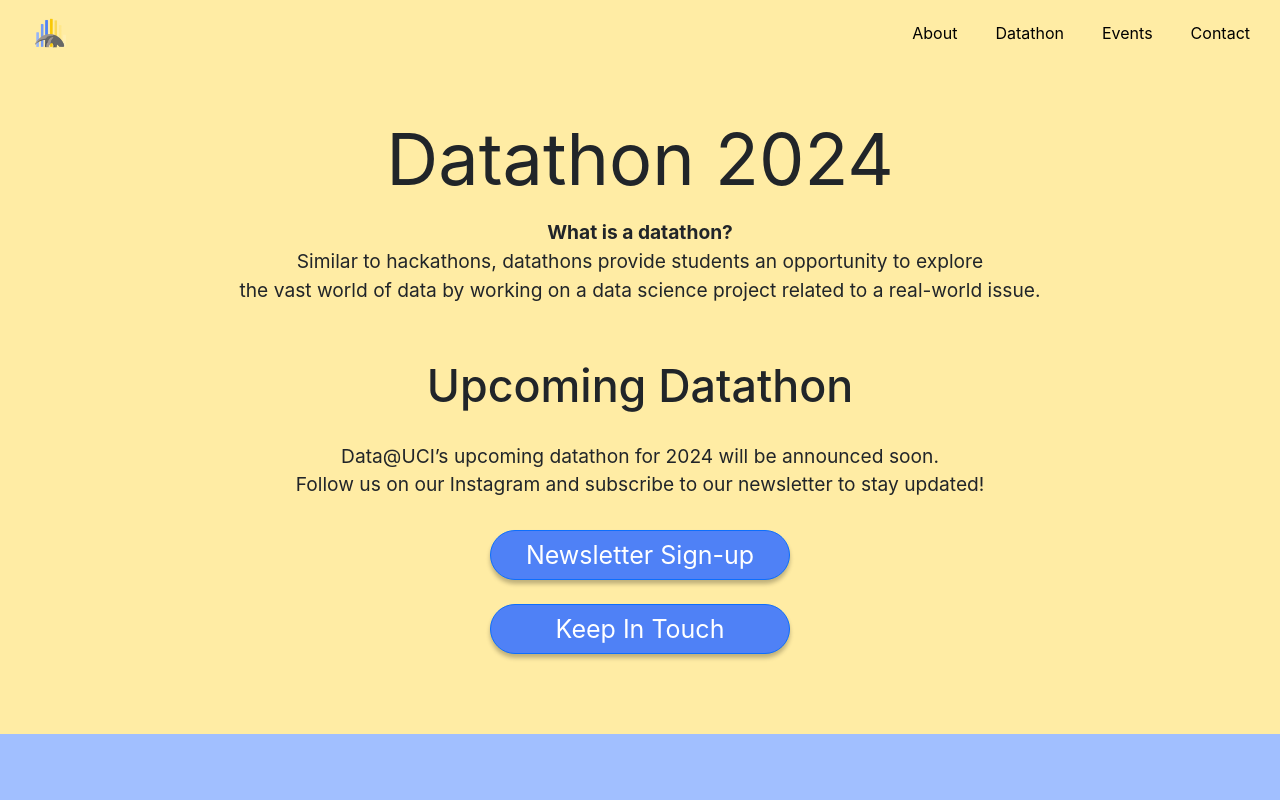
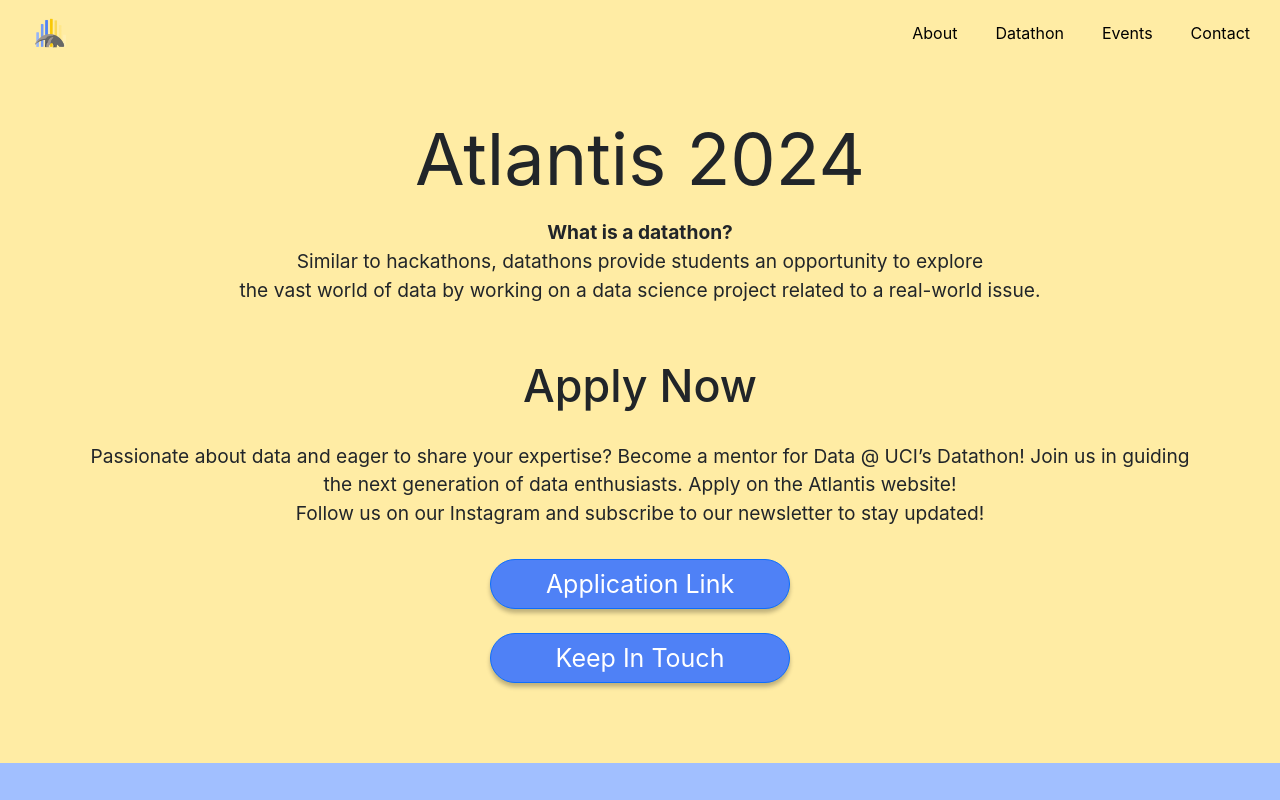
Before and after one commit to rozguo/Data-UCI-Website, a React (Create React App) app: page /datathon in a window 1280 px wide. Shown: the top 800 px of the page. Built offline with nearby package versions, Linux system fonts and the light colour scheme.

Commit message:
datathon updated

```diff
--- a/public/index.html
+++ b/public/index.html
@@ -9,7 +9,7 @@
       name="description"
       content="Web site created using create-react-app"
     />
-    <link rel="apple-touch-icon" href="%PUBLIC_URL%/logo192.png" />
+    <link rel="apple-touch-icon" href="%PUBLIC_URL%/favicon.ico" />
     <!--
       manifest.json provides metadata used when your web app is installed on a
       user's mobile device or desktop. See https://developers.google.com/web/fundamentals/web-app-manifest/
--- a/src/pages/Datathon/datathon.js
+++ b/src/pages/Datathon/datathon.js
@@ -13,7 +13,7 @@
       <NavBar />
 
       <div className="datathon-header">
-        <h1>Datathon 2024</h1>
+        <h1>Atlantis 2024</h1>
         <p style={{ marginBottom: "5vh" }}>
           <b>What is a datathon?</b>
           <br />
@@ -26,17 +26,20 @@
 
       <div className="container datathon-page" style={{ marginTop: "55px" }}>
         <div className="upcoming-datathon-section">
-          <h2>Upcoming Datathon</h2>
+          <h2>Apply Now</h2>
           <p>
-            Data@UCI’s upcoming datathon for 2024 will be announced soon. <br />
+            Passionate about data and eager to share your expertise? Become a
+            mentor for Data @ UCI’s Datathon! Join us in guiding the next
+            generation of data enthusiasts. Apply on the Atlantis website!{" "}
+            <br />
             Follow us on our Instagram and subscribe to our newsletter to stay
             updated!
           </p>
           <a
-            href="https://forms.gle/MjJQvXrmMaLW8d638"
+            href="https://datathon.dataatuci.com/"
             className="btn btn-primary blue-btn"
           >
-            Newsletter Sign-up
+            Application Link
           </a>
           <br />
           <a href="/contact" className="btn btn-primary blue-btn">
```
